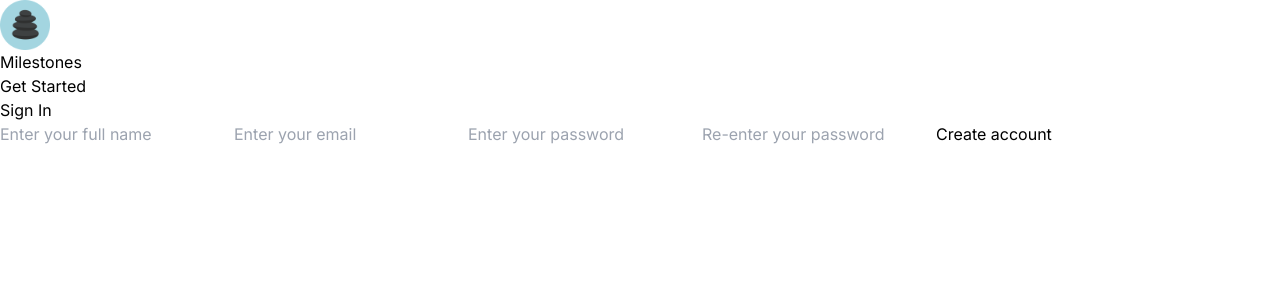
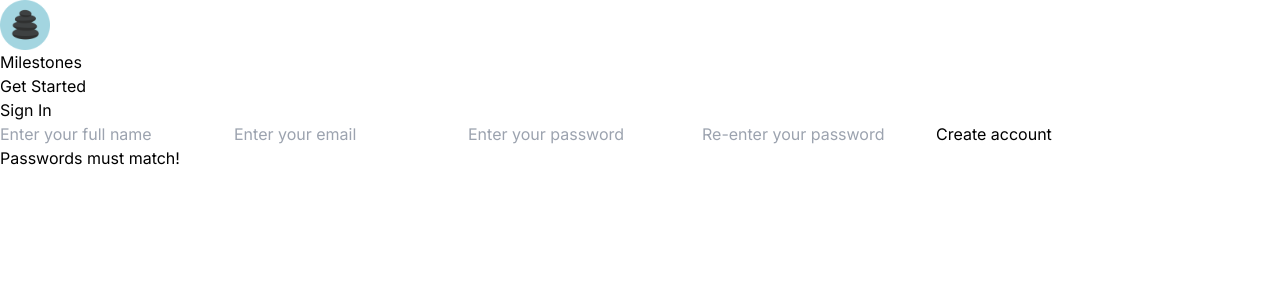
Before and after one commit to noh24/milestones, a Next.js app: page /signup in a window 1280 px wide. Shown: the top 300 px of the page. Built offline with nearby package versions, Linux system fonts and the light colour scheme; no server answers.

Commit message:
change error object to boolean

```diff
--- a/app/signup/page.tsx
+++ b/app/signup/page.tsx
@@ -3,13 +3,7 @@
 import React, { useCallback, useEffect, useState } from 'react'
 import { useSession } from 'next-auth/react'
 import { useRouter } from 'next/navigation'
-
-type UserData = {
-  name: string
-  email: string
-  password: string
-  confirmPassword: string
-}
+import Helper from '@/lib/helper'
 
 const initialUserData: UserData = {
   name: '',
@@ -27,10 +21,7 @@ const SignUp = () => {
   }
 
   const [userData, setUserData] = useState<UserData>(initialUserData)
-  const [error, setError] = useState<{
-    passwordError: boolean
-    signUpError: boolean
-  }>({ passwordError: false, signUpError: false })
+  const [error, setError] = useState<boolean>(false)
   const [message, setMessage] = useState<string>('')
   const [loading, setLoading] = useState<boolean>(false)
 
@@ -42,12 +33,10 @@ const SignUp = () => {
   )
 
   useEffect(() => {
-    const confirmedPassword = isConfirmedPassword(userData)
-
-    if (!confirmedPassword) {
-      setError((prevState) => ({ ...prevState, passwordError: true }))
+    if (Helper.confirmPassword(userData)) {
+      setError((prevState) => !prevState)
     } else {
-      setError((prevState) => ({ ...prevState, passwordError: false }))
+      setError((prevState) => !prevState)
     }
   }, [userData])
 
@@ -55,7 +44,6 @@ const SignUp = () => {
     () => async (event: React.FormEvent<HTMLFormElement>) => {
       event.preventDefault()
       setLoading((prevState) => !prevState)
-      setError((prevState) => ({ ...prevState, signUpError: false }))
       setMessage('')
 
       try {
@@ -77,10 +65,6 @@ const SignUp = () => {
         if (!response.ok) throw new Error(data.error)
 
         setMessage(data.success)
-
-        if (data.status !== 200) {
-          return setError((prevState) => ({ ...prevState, signUpError: true }))
-        }
 
         setTimeout(() => router.push('/signIn'), 3000)
       } catch (error) {
@@ -125,22 +109,16 @@ const SignUp = () => {
           value={userData.confirmPassword}
           onChange={updateUserDataHandler('confirmPassword')}
         />
-        <button type='submit' disabled={error.passwordError || loading}>
+        <button type='submit' disabled={error || loading}>
           Create account
         </button>
       </form>
       <div>
         <p className={message ? 'block' : 'hidden'}>{message}</p>
-        <p className={error.passwordError ? 'block' : 'hidden'}>
-          Passwords must match!
-        </p>
+        <p className={error ? 'block' : 'hidden'}>Passwords must match!</p>
       </div>
     </>
   )
 }
 
-const isConfirmedPassword = (userData: UserData): boolean => {
-  return userData.password === userData.confirmPassword
-}
-
 export default SignUp
```
